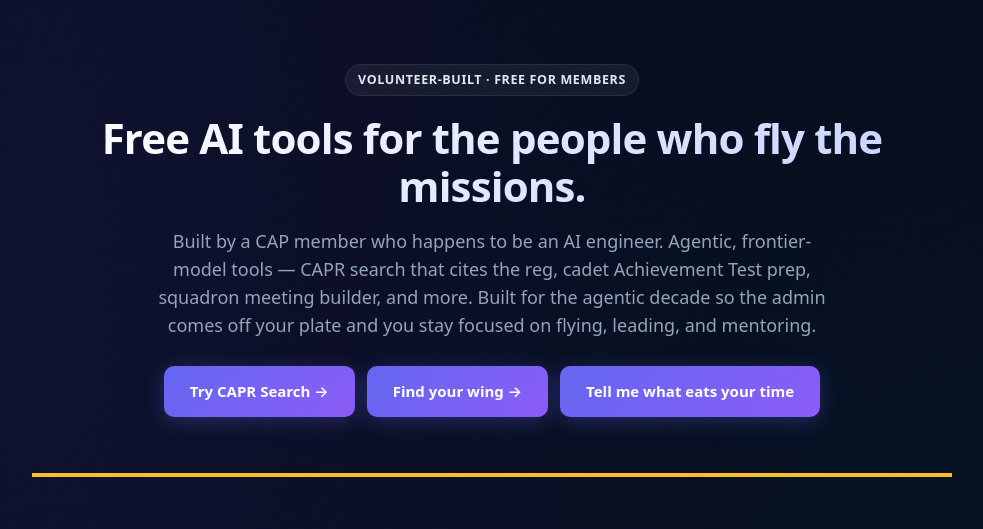
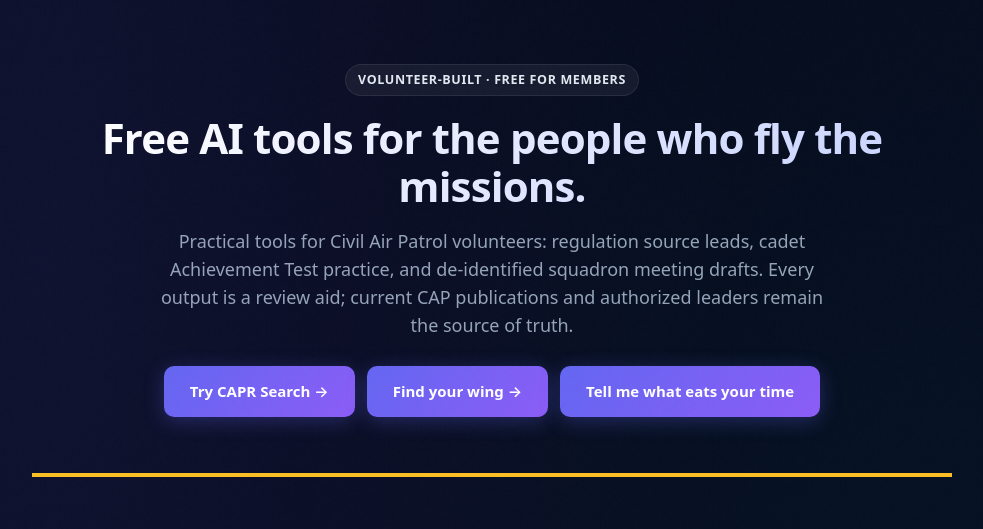
Before and after one commit to justfreshsky-jpg/CAPHub, a Flask app: page / in a window 1280 px wide. Shown: the part 51-580 px from the top of the page, without its empty margins (148-1131 px from the left). Run offline with Flask 3, Linux system fonts and the light colour scheme.

Commit message:
Refresh portfolio interface and customer guidance

```diff
--- a/requirements.txt
+++ b/requirements.txt
@@ -3,4 +3,4 @@
 gunicorn==23.0.0
 requests==2.34.2
 urllib3==2.7.0
-freshsky-common @ git+https://github.com/justfreshsky-jpg/freshsky-common.git@5af659fe988b5a56fe03811a84e22bdda82129c2
+freshsky-common @ git+https://github.com/justfreshsky-jpg/freshsky-common.git@67d31da2eb4a88b05d84c0dd2a1b14a27ce10994
--- a/templates/index.html
+++ b/templates/index.html
@@ -147,7 +147,7 @@
   <section class="hero">
     <span class="badge">Volunteer-built · Free for members</span>
     <h1>Free AI tools for the people who <em>fly the missions</em>.</h1>
-    <p class="lede">Built by a CAP member who happens to be an AI engineer. Agentic, frontier-model tools — CAPR search that cites the reg, cadet Achievement Test prep, squadron meeting builder, and more. Built for the agentic decade so the admin comes off your plate and you stay focused on flying, leading, and mentoring.</p>
+    <p class="lede">Practical tools for Civil Air Patrol volunteers: regulation source leads, cadet Achievement Test practice, and de-identified squadron meeting drafts. Every output is a review aid; current CAP publications and authorized leaders remain the source of truth.</p>
     <div class="cta-row">
       <a class="btn btn-primary" href="https://capr.freshskyai.com" target="_blank" rel="noopener">Try CAPR Search →</a>
       <a class="btn btn-ghost" href="/wings">Find your wing →</a>
```
